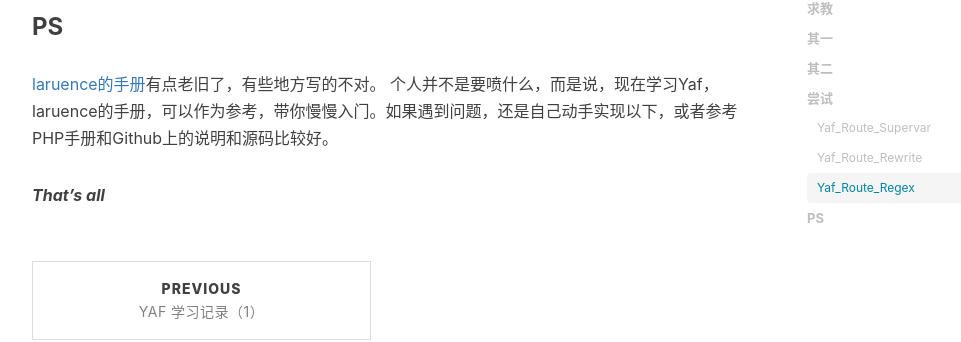
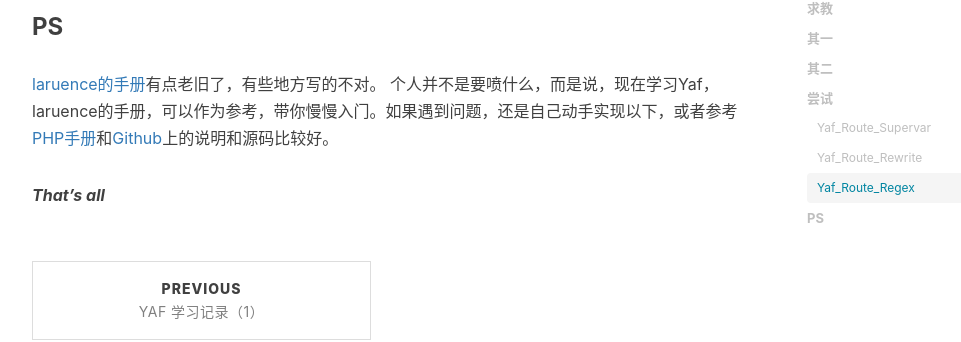
Before and after one commit to Leiow/blog, a Jekyll site: the page built from _posts/2017-07-06-yaf-get-config.md, in a window 1280 px wide and 900 px high, scrolled down 8677 px. Shown: the part 186-528 px from the top of the window, without its empty margins (233-1194 px from the left). Built offline with Jekyll 4.4.1, drawn with Linux system fonts in a browser that asks for light colours; nearby versions of some CDN libraries; comment, search, counter and statistics services are not loaded; some of the changed lines change nothing that is shown.

Commit message:
correct some error

```diff
--- a/_posts/2017-07-06-yaf-get-config.md
+++ b/_posts/2017-07-06-yaf-get-config.md
@@ -439,8 +439,8 @@ object(Yaf_Router)#5 (2) {
 
 ### PS
 
-[laruence的手册]("http://www.laruence.com/manual/")有点老旧了，有些地方写的不对。
-个人并不是要喷什么，而是说，现在学习Yaf，laruence的手册，可以作为参考，带你慢慢入门。如果遇到问题，还是自己动手实现以下，或者参考PHP手册和Github上的说明和源码比较好。
+[laruence的手册](http://www.laruence.com/manual/)有点老旧了，有些地方写的不对。
+个人并不是要喷什么，而是说，现在学习Yaf，laruence的手册，可以作为参考，带你慢慢入门。如果遇到问题，还是自己动手实现以下，或者参考[PHP手册](http://cn2.php.net/manual/zh/book.yaf.php)和[Github](https://github.com/laruence/yaf)上的说明和源码比较好。
 
 
 ***That's all***
```
